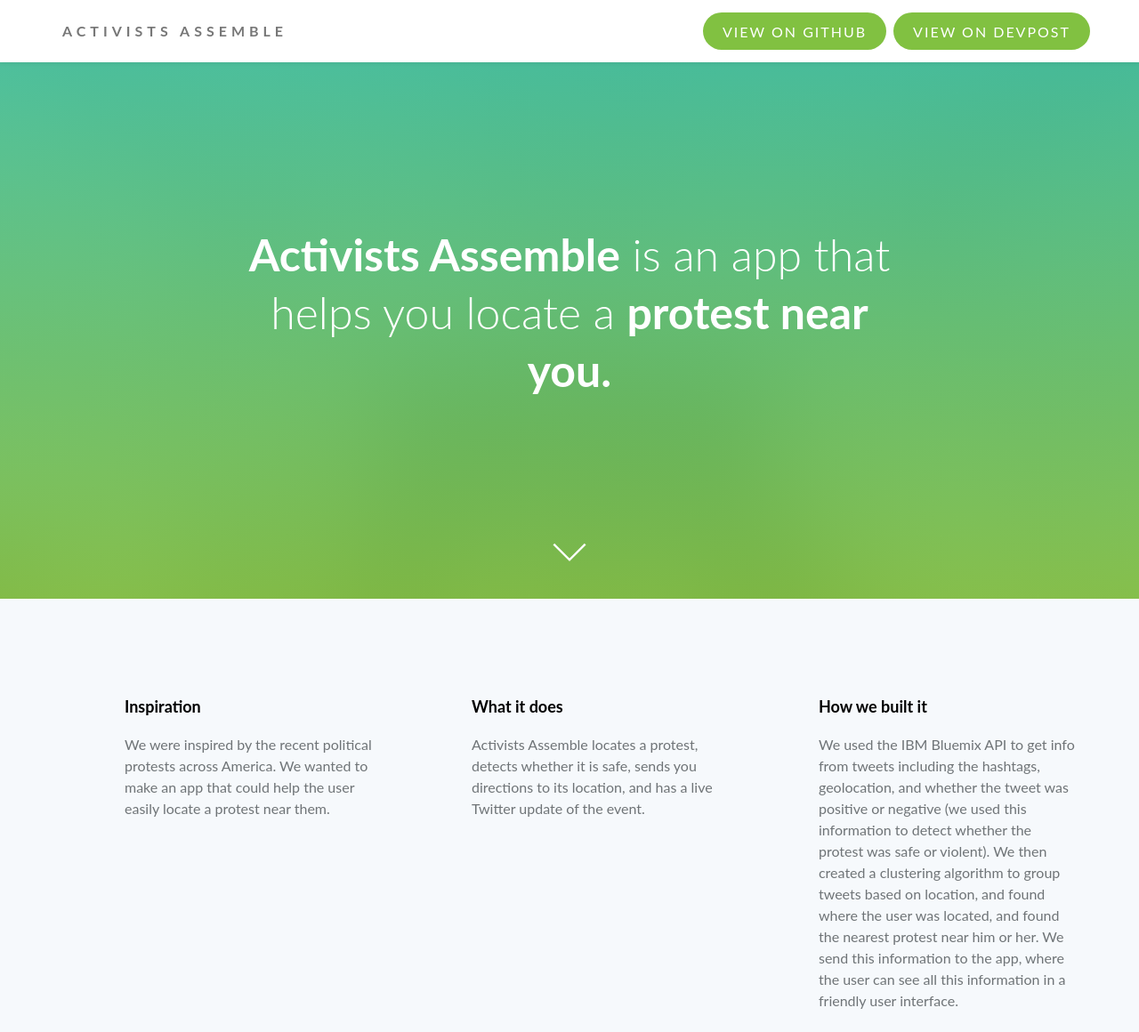
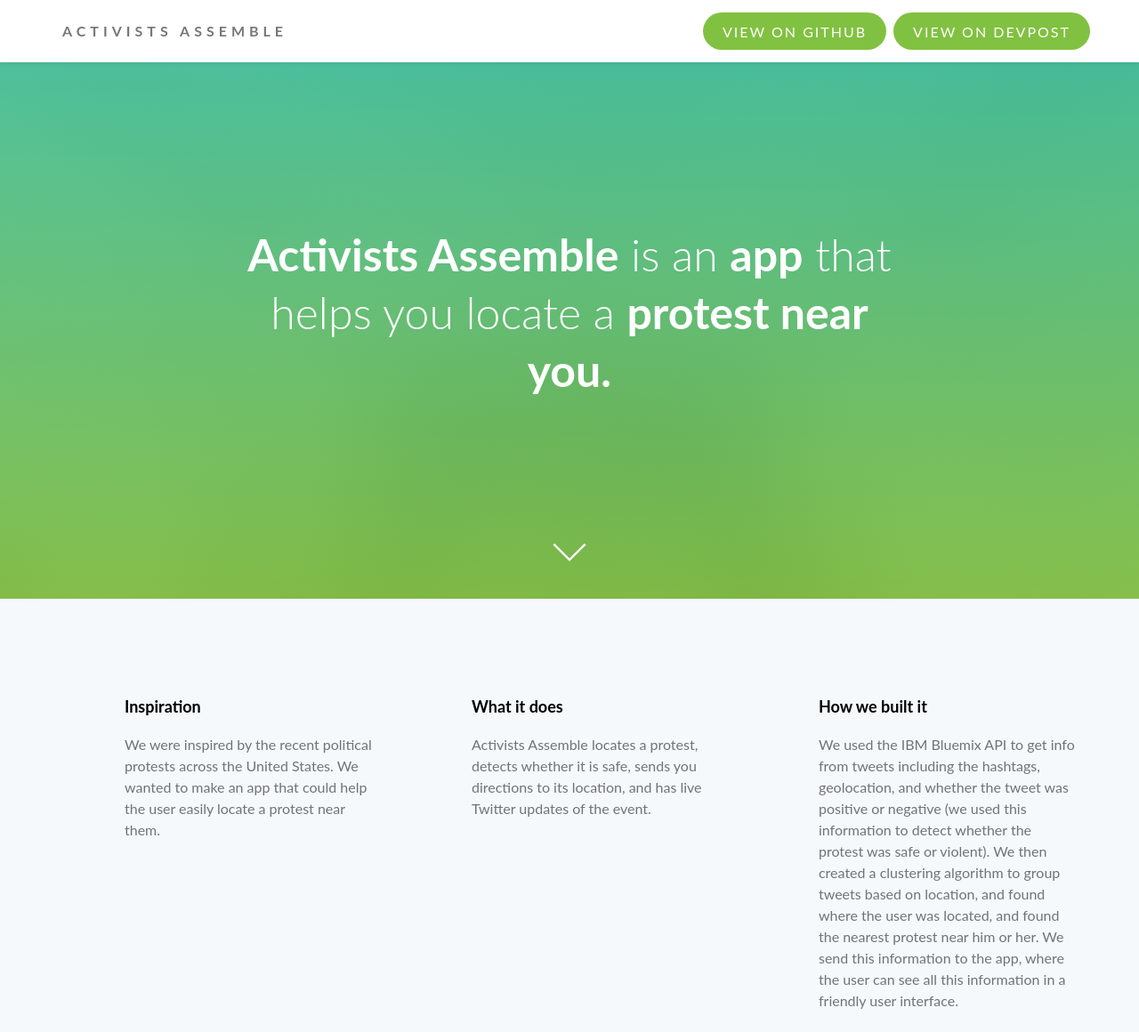
Before and after one commit to Activists-Assemble/activists-assemble.github.io, a plain HTML site: page index.html in a window 1280 px wide. Shown: the top 1160 px of the page at 89% size. Drawn offline with Linux system fonts and the light colour scheme; a web font is replaced by a local one.

Commit message:
Reformat and minor font changes

```diff
--- a/index.html
+++ b/index.html
@@ -86,7 +86,7 @@
     <div class="container">
       <div class="col-md-8 col-md-offset-2">
         <div class="text">
-          <h1> <strong >Activists Assemble</strong> is an app that helps you locate a <strong>protest near you.</strong></h1>
+          <h1> <strong>Activists Assemble</strong> is an <strong>app</strong> that helps you locate a <strong>protest near you.</strong></h1>
         </div>
       </div>
     </div>
@@ -102,7 +102,7 @@
               <div class="feature-icon"><!--<i class="icon ti-gift"></i>--></div>
               <div class="feature-text">
                 <h3>Inspiration</h3>
-                <p>We were inspired by the recent political protests across America. We wanted to make an app that could help the user easily locate a protest near them.
+                <p>We were inspired by the recent political protests across the United States. We wanted to make an app that could help the user easily locate a protest near them.
                 </p>
               </div>
             </div>
@@ -112,7 +112,7 @@
               <div class="feature-icon"><!--<i class="icon ti-heart"></i>--></div>
               <div class="feature-text">
                 <h3>What it does</h3>
-                <p>Activists Assemble locates a protest, detects whether it is safe, sends you directions to its location, and has a live Twitter update of the event.
+                <p>Activists Assemble locates a protest, detects whether it is safe, sends you directions to its location, and has live Twitter updates of the event.
                 </p>
               </div>
             </div>
```
